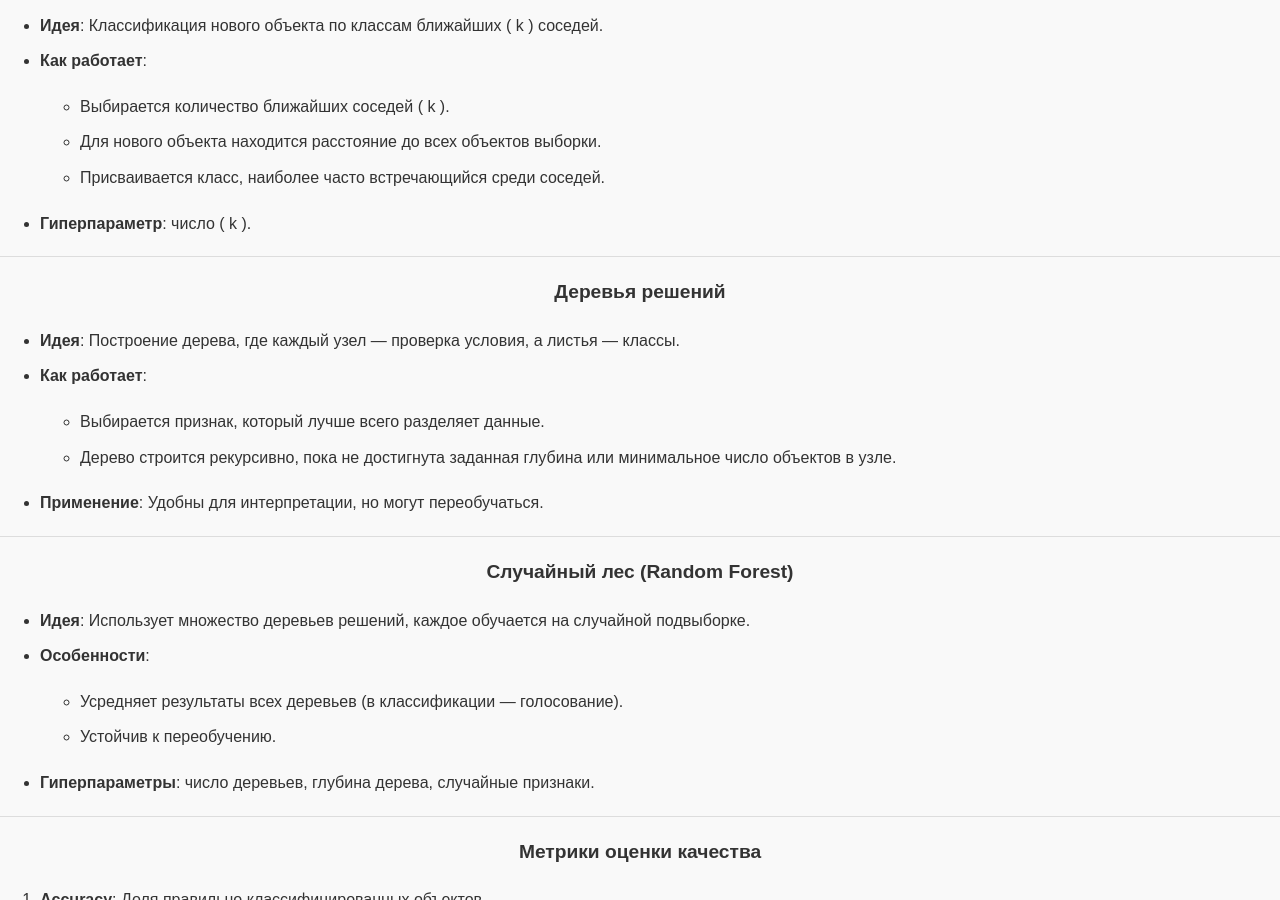
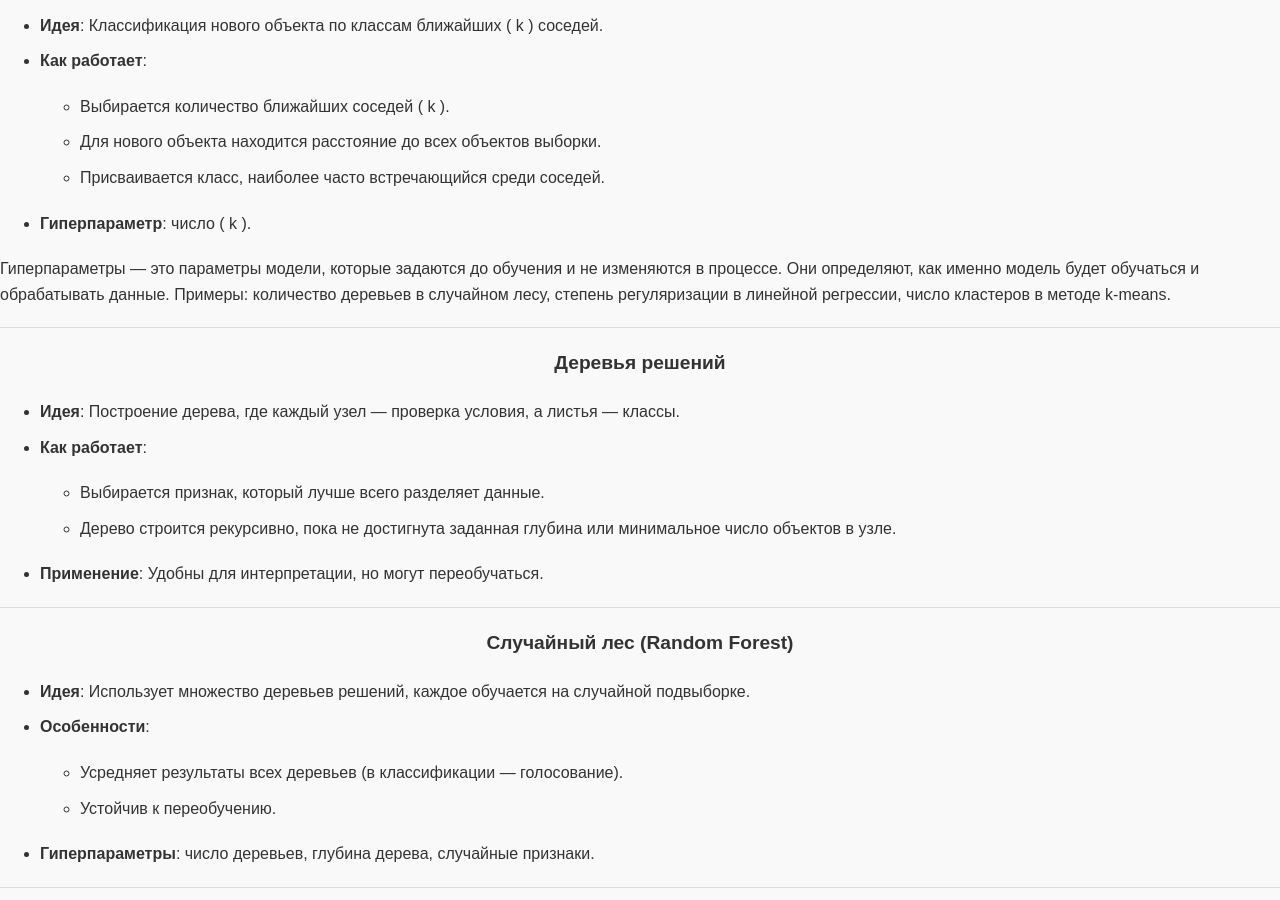
Before and after one commit to nediol/nediol.github.io, a Jekyll site: the page built from index.md, in a window 1280 px wide and 900 px high, scrolled down 4783 px. Built offline with Jekyll 4.4.1, drawn with Linux system fonts in a browser that asks for light colours; our own code applies the rules of GitHub Pages for plain Markdown files.

Commit message:
Update index.md

```diff
--- a/index.md
+++ b/index.md
@@ -51,6 +51,8 @@
   - Для нового объекта находится расстояние до всех объектов выборки.
   - Присваивается класс, наиболее часто встречающийся среди соседей.
 - **Гиперпараметр**: число \( k \).
+
+Гиперпараметры — это параметры модели, которые задаются до обучения и не изменяются в процессе. Они определяют, как именно модель будет обучаться и обрабатывать данные. Примеры: количество деревьев в случайном лесу, степень регуляризации в линейной регрессии, число кластеров в методе k-means.
 
 ---
 
```
